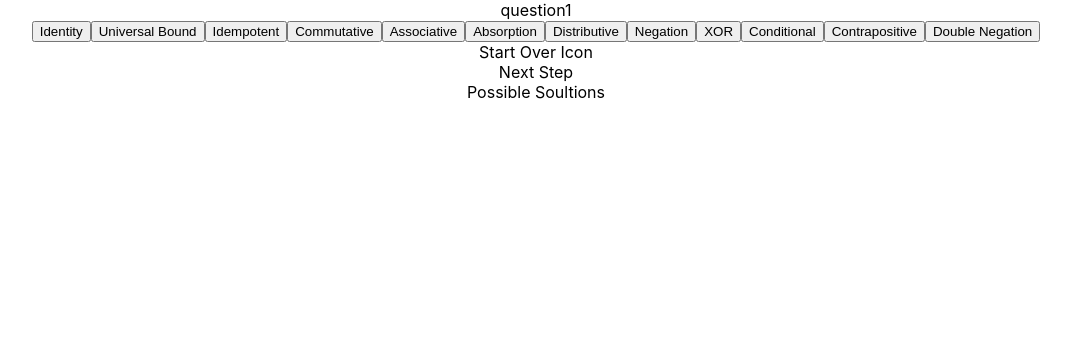
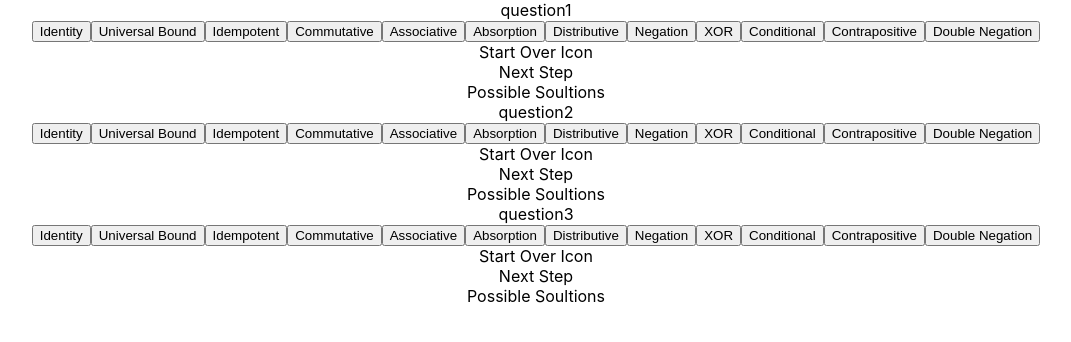
Before and after one commit to ashwri/Prop-Logic, a React (Create React App) app: page / in a window 1280 px wide. Shown: the top 342 px of the page, without its empty margins (104-1175 px from the left). Built offline with nearby package versions, Linux system fonts and the light colour scheme.

Commit message:
Added more temporary data for multiple questions

```diff
--- a/src/Seed.js
+++ b/src/Seed.js
@@ -1,4 +1,3 @@
-//TODO Phase 2: figure out a key for this data
 const q1d = {
     id: "quest-1d",
     line: "question1 step 3",
@@ -35,30 +34,18 @@ module.exports.questions = [
         line: "question1",
         rulesToGetHere: null,
         nextPossibleSteps: [q1a, q1b]
+    },
+    {
+        id: "quest-2",
+        line: "question2",
+        rulesToGetHere: null,
+        nextPossibleSteps: null
+    },
+    {
+        id: "quest-3",
+        line: "question3",
+        rulesToGetHere: null,
+        nextPossibleSteps: [q1b]
     }
+
 ];
-
-
-// const Questions = list of steps
-
-//Object step = new Object(line, rulesToGetHere, nextPossibleSteps)
-//step representing the starting point will be: {line, null, nextPOssibleSteps}
-//step representing the answer will be: {line, rulesToGetHere, null}
-//string line = ''
-//array nextPossibleSteps = array of steps
-//rulesToGetHere = array or list of rules
-//id: (possibilities: question number and sub step.. this way I can compute the id to use?).. idk yet
-
-// ,
-//     {
-//         id: "quest-2",
-//         line: "question2",
-//         rulesToGetHere: null,
-//         nextPossibleSteps: "no steps"
-//     },
-//     {
-//         id: "quest-3",
-//         line: "question3",
-//         rulesToGetHere: null,
-//         nextPossibleSteps: "no steps"
-//     }
```
